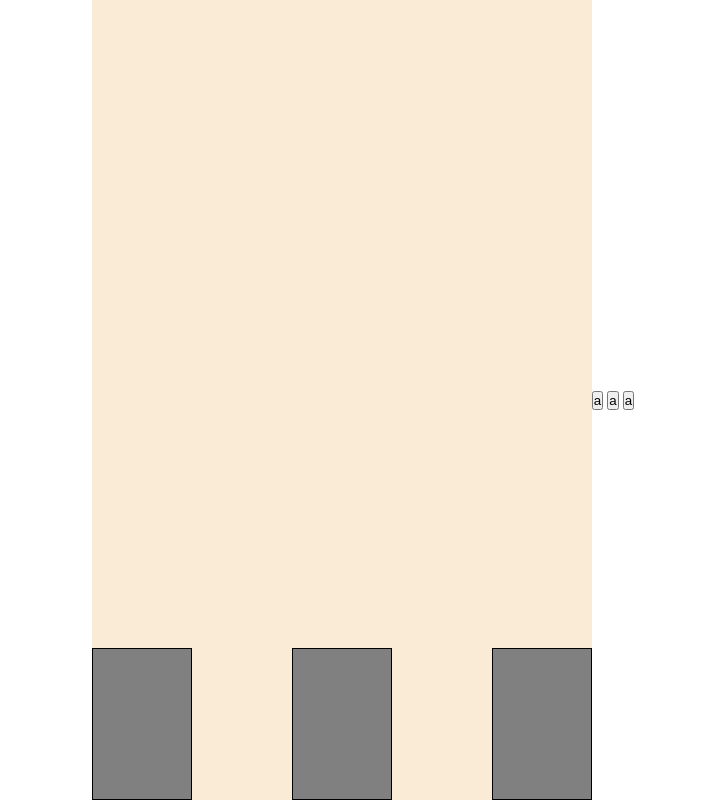
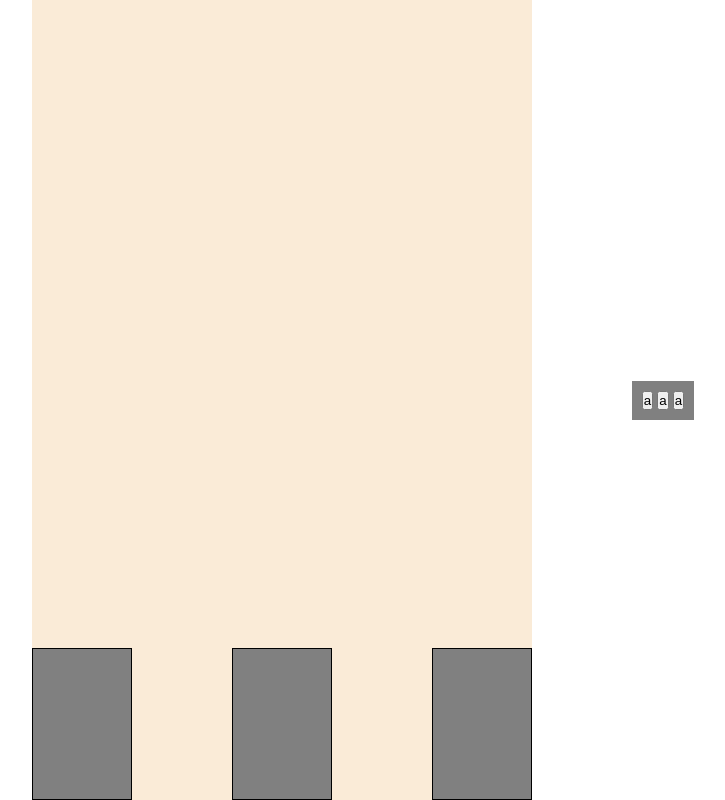
Before and after one commit to joaootaviofm/elevatorSystem, a plain HTML site: page index.html in a window 1280 px wide. Shown: the whole page, without its empty margins (277-1002 px from the left). Drawn offline with Linux system fonts and the light colour scheme.

Commit message:
transition test

```diff
--- a/style.css
+++ b/style.css
@@ -41,7 +41,7 @@ body{
 #entrance1{
     height: 150px;
     background-color: Gray;
-
+    transition: margin-bottom 3s ease;
 }
 
 #entrance2{
@@ -53,3 +53,9 @@ body{
     height: 150px;
     background-color: gray;
 }
+
+.buttons{
+    background-color: gray;
+    padding: 10px;
+    margin-left: 100px;
+}
```
